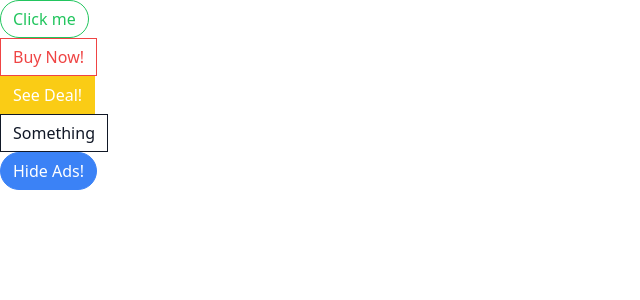
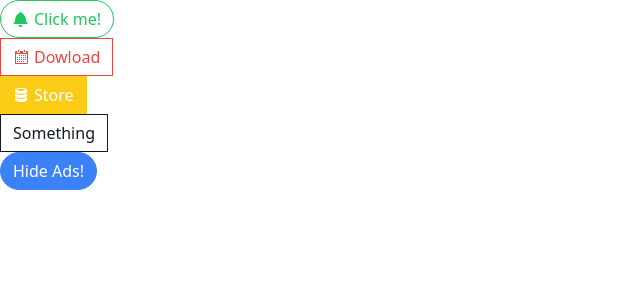
Before and after one commit to klaudiak98/components-list, a React (Create React App) app: page / in a window 1280 px wide. Shown: the top 300 px of the page, without its empty margins (0-640 px from the left). Built offline with nearby package versions, Linux system fonts and the light colour scheme.

Commit message:
Use image inside button

```diff
--- a/package.json
+++ b/package.json
@@ -9,6 +9,7 @@
     "classnames": "^2.3.2",
     "react": "^18.2.0",
     "react-dom": "^18.2.0",
+    "react-icons": "^4.12.0",
     "react-scripts": "5.0.1",
     "tailwind-merge": "^2.0.0",
     "web-vitals": "^2.1.4"
--- a/src/App.jsx
+++ b/src/App.jsx
@@ -1,15 +1,16 @@
 import Button from "./components/Button"
+import { GoBell, GoCalendar, GoDatabase } from 'react-icons/go'
 
 const App = () => {
     return <div>
         <div>
-            <Button success rounded outline>Click me</Button>
+            <Button success rounded outline><GoBell/> Click me!</Button>
         </div>
         <div>
-            <Button danger outline>Buy Now!</Button>
+            <Button danger outline><GoCalendar/> Dowload</Button>
         </div>
         <div>
-            <Button warning>See Deal!</Button>
+            <Button warning><GoDatabase/>Store</Button>
         </div>
         <div>
             <Button secondary outline>Something</Button>
--- a/src/components/Button.jsx
+++ b/src/components/Button.jsx
@@ -12,7 +12,7 @@ const Button = ({
     outline }) => {
 
     const classes = twMerge(
-        className('px-3 py-1.5 border', {
+        className('flex items-center px-3 py-1.5 border', {
             'border-blue-500 bg-blue-500 text-white': primary,
             'border-gray-900 bg-gray-900 text-white': secondary,
             'border-green-500 bg-green-500 text-white': success,
--- a/src/index.css
+++ b/src/index.css
@@ -1,3 +1,7 @@
 @tailwind base;
 @tailwind components;
 @tailwind utilities;
+
+button > svg {
+  margin-right: 5px;
+}
```
Also changed, not shown: 1 other file (tests, documents, lock files or other folders).
